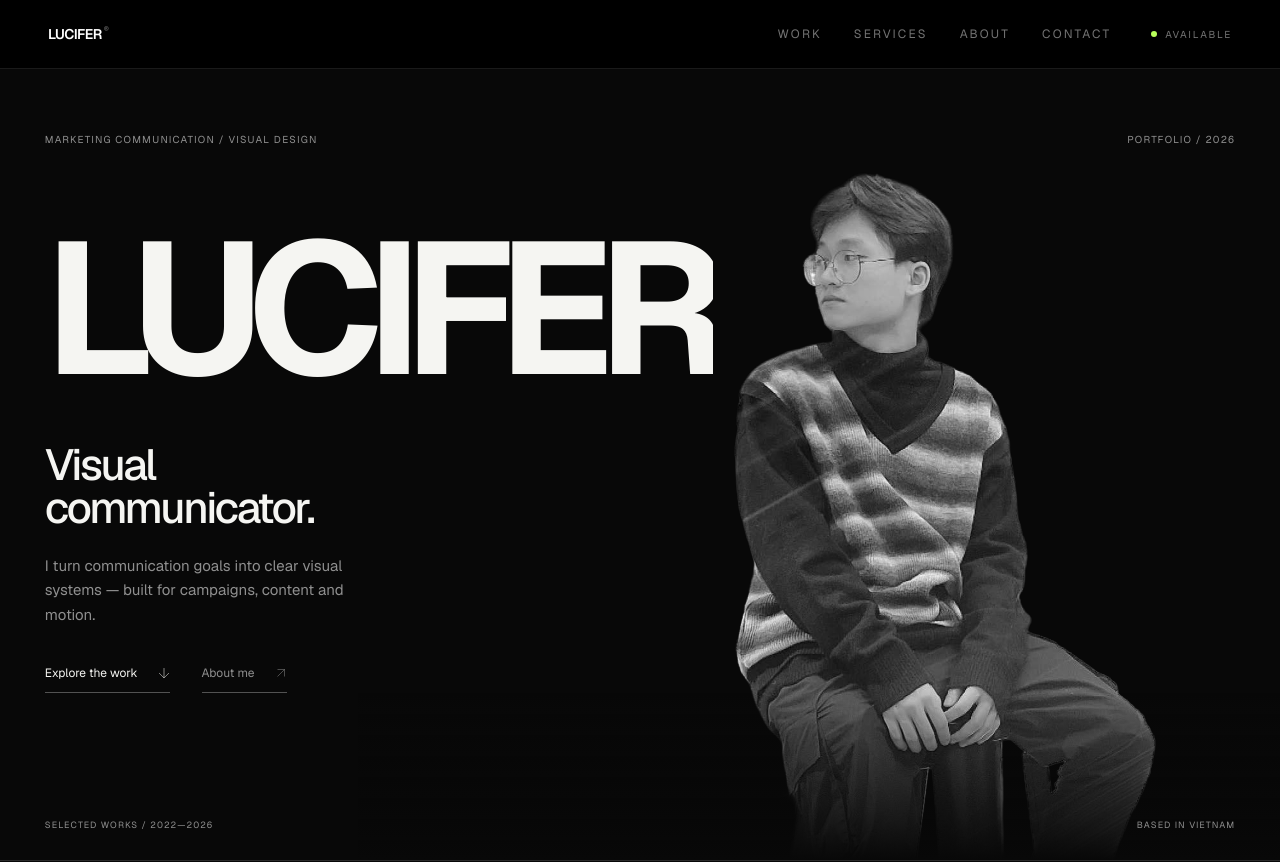
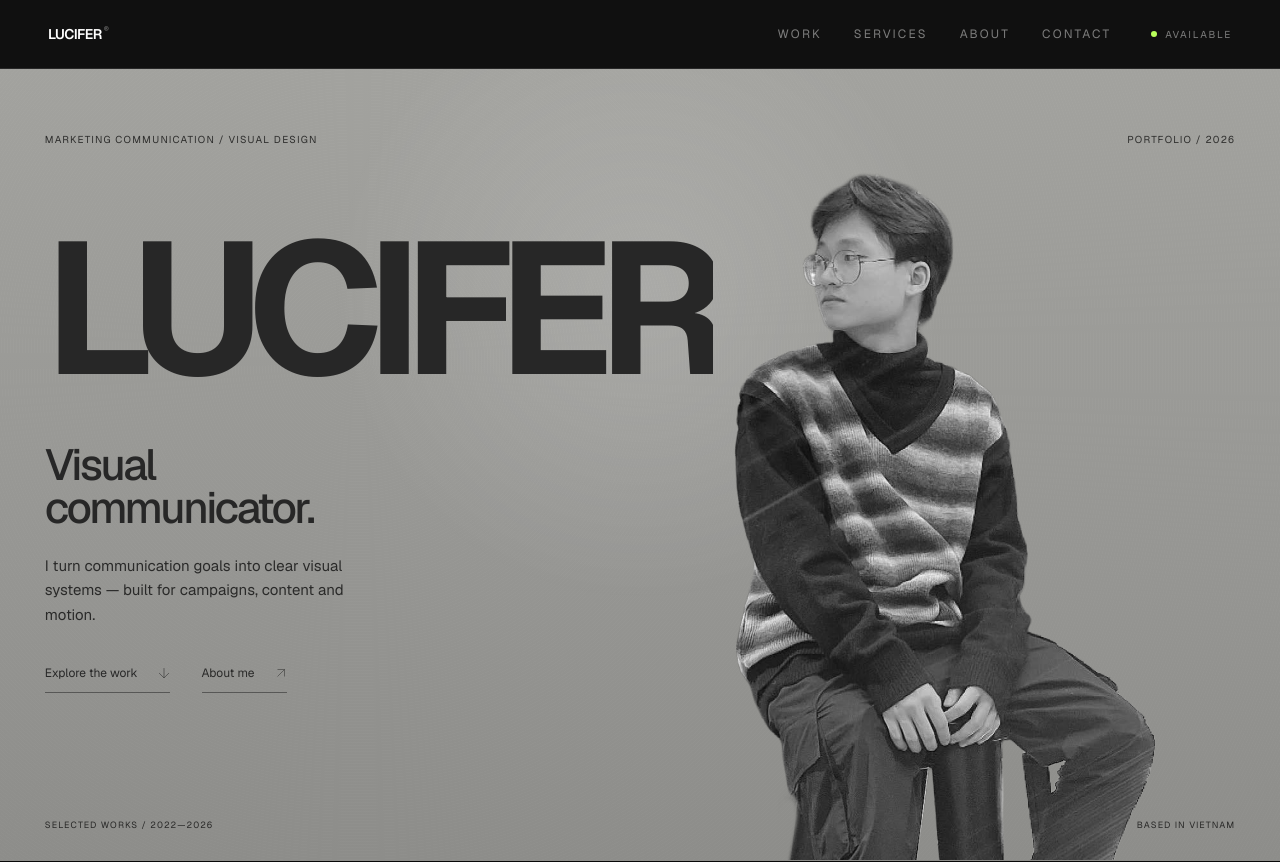
Before and after one commit to Kenji2811/lucifer-portfolio, a Next.js app: page /lucifer-portfolio/ in a window 1280 px wide. Shown: the top 862 px of the page. Built offline with nearby package versions, Linux system fonts and the light colour scheme.

Commit message:
Match the homepage cover to the gray About background

```diff
--- a/app/globals.css
+++ b/app/globals.css
@@ -42,12 +42,16 @@ button {
 }
 
 .home-hero {
+  position: relative;
+  isolation: isolate;
   overflow: hidden;
-  border-bottom: 1px solid rgb(255 255 255 / 0.14);
+  color: #272727;
+  border-bottom: 1px solid rgb(0 0 0 / 0.14);
 }
 
 .home-hero-inner {
   position: relative;
+  z-index: 1;
   max-width: 1760px;
   min-height: clamp(860px, 100svh, 1080px);
   margin-inline: auto;
@@ -61,7 +65,7 @@ button {
   display: flex;
   justify-content: space-between;
   gap: 1.5rem;
-  color: rgb(255 255 255 / 0.55);
+  color: rgb(0 0 0 / 0.72);
   font-size: 0.625rem;
   line-height: 1.6;
   letter-spacing: 0.12em;
@@ -100,7 +104,7 @@ button {
   margin-top: 1.5rem;
   font-size: 0.9375rem;
   line-height: 1.65;
-  color: rgb(255 255 255 / 0.55);
+  color: rgb(0 0 0 / 0.72);
 }
 
 .home-hero-links {
@@ -115,7 +119,7 @@ button {
   align-items: center;
   gap: 1.25rem;
   padding-bottom: 0.625rem;
-  border-bottom: 1px solid rgb(255 255 255 / 0.3);
+  border-bottom: 1px solid rgb(0 0 0 / 0.4);
   transition: border-color 180ms ease;
 }
 
@@ -124,7 +128,7 @@ button {
 }
 
 .home-hero-links a + a {
-  color: rgb(255 255 255 / 0.55);
+  color: rgb(0 0 0 / 0.72);
 }
 
 .home-arrow {
@@ -155,14 +159,6 @@ button {
 .home-hero-portrait-image {
   object-fit: cover;
   object-position: center top;
-}
-
-.home-hero-portrait::after {
-  position: absolute;
-  inset: auto 0 0;
-  height: 22%;
-  content: "";
-  background: linear-gradient(transparent, #080808);
 }
 
 .home-hero-bottomline {
--- a/components/HomeHero.tsx
+++ b/components/HomeHero.tsx
@@ -4,7 +4,7 @@ import HomeArrow from "@/components/HomeArrow";
 
 export default function HomeHero() {
   return (
-    <section className="home-hero" aria-labelledby="home-title">
+    <section className="home-hero about-poster" aria-labelledby="home-title">
       <div className="home-hero-inner">
         <div className="home-hero-topline reveal-up">
           <p>Marketing communication / Visual design</p>
```
